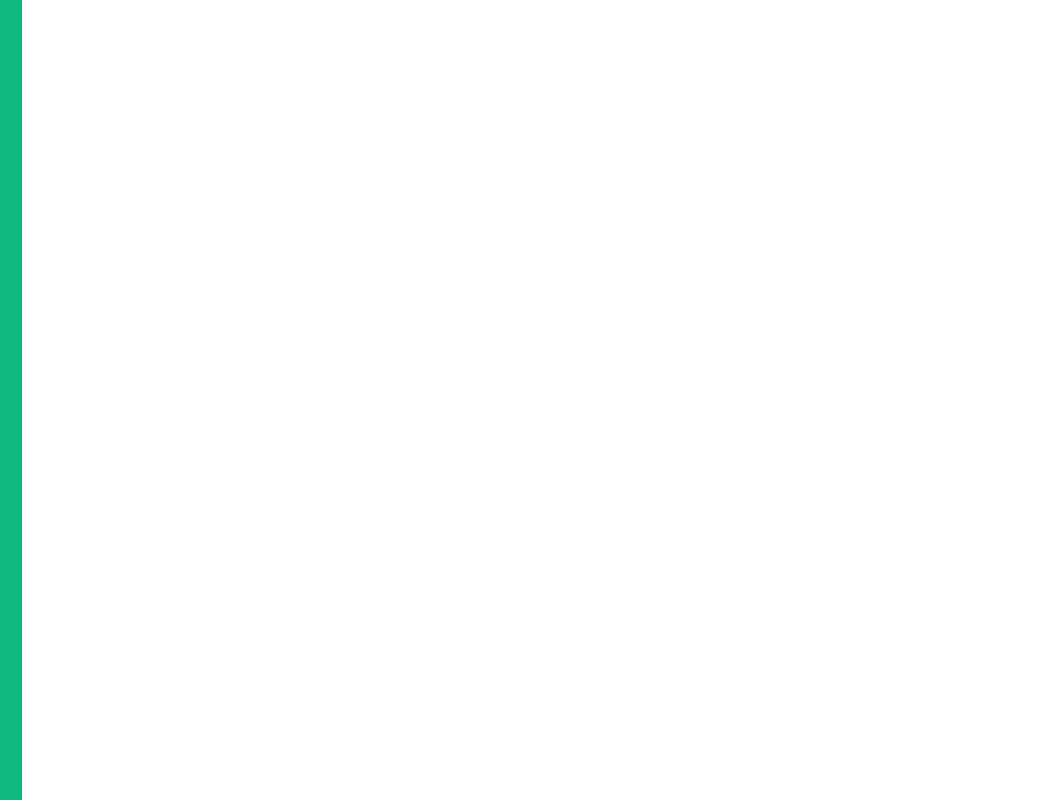
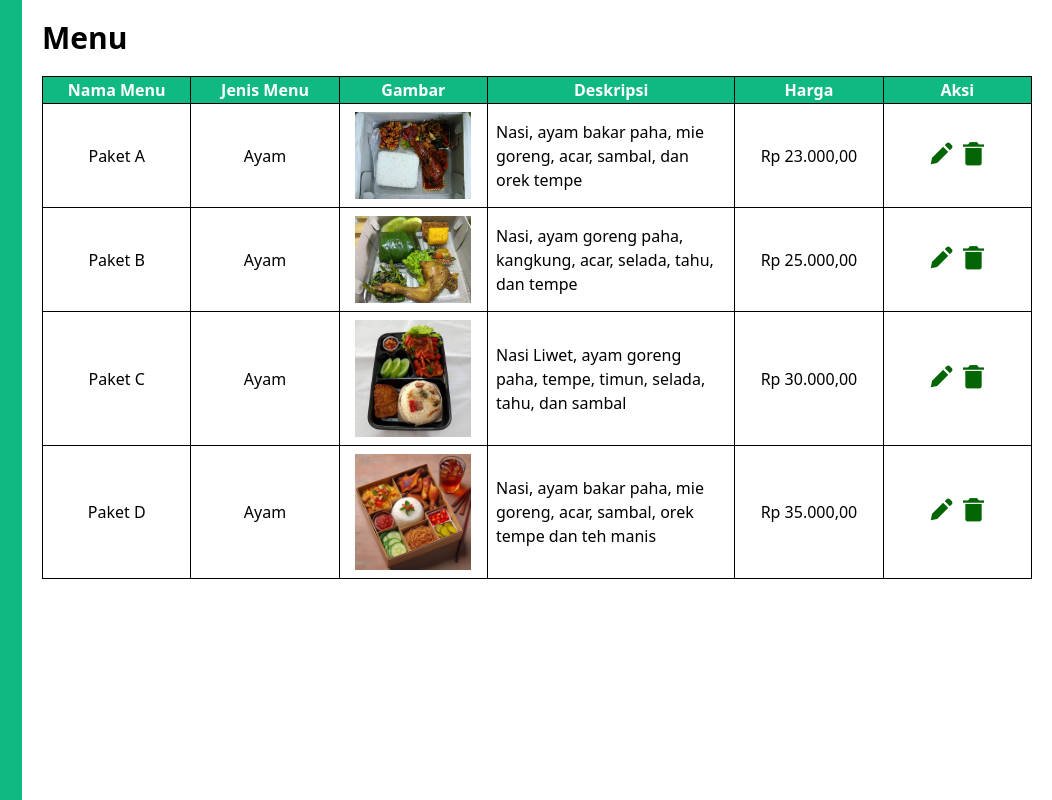
Before and after one commit to Wildanzulfikar/CateringUAS, a website: page dist/admin/admin.html in a window 1280 px wide. Shown: the full height of the page, 228-1280 px from the left. Drawn offline with nearby package versions, Linux system fonts and the light colour scheme; some packages are replaced by stand-ins of ours; a script that the page names is missing.

Commit message:
sudah jadi admin dashboard di bagian home

```diff
--- a/dist/admin/admin.html
+++ b/dist/admin/admin.html
@@ -11,9 +11,9 @@
     <link href="https://unpkg.com/boxicons@2.1.4/css/boxicons.min.css" rel="stylesheet" />
 </head>
 
-<body class="flex">
+<body class="flex w-full">
     <!-- header -->
-    <header class="bg-emerald-500 h-screen w-[250px] px-5 py-4 flex flex-col justify-between">
+    <header class="bg-emerald-500 h-screen w-[250px] px-5 py-4 flex flex-col justify-between fixed">
         <!-- nav inti -->
         <div class="flex flex-col items-start">
             <!-- logo -->
@@ -63,8 +63,79 @@
         </div>
     </header>
     <!-- main -->
-    <main>
+    <main class="ml-[250px] p-5 w-full">
+        <!-- title -->
+        <h1 class="text-3xl font-bold mb-5">Menu</h1>
         <!-- isi aja -->
+        <table class="border border-black">
+            <!-- nama kolom -->
+            <thead>
+                <tr class="bg-emerald-500 text-white ">
+                    <th class="border border-black w-[15%]">Nama Menu</th>
+                    <th class="border border-black w-[15%]">Jenis Menu</th>
+                    <th class="border border-black w-[15%]">Gambar</th>
+                    <th class="border border-black w-[25%]">Deskripsi</th>
+                    <th class="border border-black w-[15%]">Harga</th>
+                    <th class="border border-black w-[15%]">Aksi</th>
+                </tr>
+            </thead>
+            <!-- isi kolom -->
+            <tbody class="border border-black">
+                <tr>
+                    <td class="text-center border border-black">Paket A</td>
+                    <td class="text-center border border-black">Ayam</td>
+                    <td class="border border-black py-2"><img src="../img/ayam-bakar.jpg" alt="menu-tabel" class="w-[80%] m-auto"></td>
+                    <td class="border border-black px-2">Nasi, ayam bakar paha, mie goreng, acar, sambal, dan orek tempe</td>
+                    <td class="border border-black text-center">Rp 23.000,00</td>
+                    <td class="border border-black text-center gap-x-5">
+                        <a href="#editmenu">
+                            <i class='bx bxs-pencil' style="color: #046504; font-size: 28px;"></i>
+                        </a>
+                        <i class='bx bxs-trash-alt' style="color: #046504; font-size: 28px;"></i>
+                    </td>
+                </tr>
+                <tr>
+                    <td class="text-center border border-black">Paket B</td>
+                    <td class="text-center border border-black">Ayam</td>
+                    <td class="border border-black py-2"><img src="../img/nasi-ayamjpg.jpg" alt="menu-tabel" class="w-[80%] m-auto"></td>
+                    <td class="border border-black px-2">Nasi, ayam goreng paha, kangkung, acar, selada, tahu, dan tempe</td>
+                    <td class="border border-black text-center">Rp 25.000,00</td>
+                    <td class="border border-black text-center gap-x-5">
+                        <a href="#editmenu">
+                            <i class='bx bxs-pencil' style="color: #046504; font-size: 28px;"></i>
+                        </a>
+                        <i class='bx bxs-trash-alt' style="color: #046504; font-size: 28px;"></i>
+                    </td>
+                </tr>
+                <tr>
+                    <td class="text-center border border-black">Paket C</td>
+                    <td class="text-center border border-black">Ayam</td>
+                    <td class="border border-black py-2"><img src="../img/nasiliwet.jpg" alt="menu-tabel" class="w-[80%] m-auto"></td>
+                    <td class="border border-black px-2">Nasi Liwet, ayam goreng paha, tempe, timun, selada, tahu, dan sambal</td>
+                    <td class="border border-black text-center">Rp 30.000,00</td>
+                    <td class="border border-black text-center gap-x-5">
+                        <a href="#editmenu">
+                            <i class='bx bxs-pencil' style="color: #046504; font-size: 28px;"></i>
+                        </a>
+                        <i class='bx bxs-trash-alt' style="color: #046504; font-size: 28px;"></i>
+                    </td>
+                </tr>
+                <tr>
+                    <td class="text-center border border-black">Paket D</td>
+                    <td class="text-center border border-black">Ayam</td>
+                    <td class="border border-black py-2"><img src="../img/ayam-d.jpg" alt="menu-tabel" class="w-[80%] m-auto"></td>
+                    <td class="border border-black px-2">Nasi, ayam bakar paha, mie goreng, acar, sambal, orek tempe dan teh manis</td>
+                    <td class="border border-black text-center">Rp 35.000,00</td>
+                    <td class="border border-black text-center gap-x-5">
+                        <a href="#editmenu">
+                            <i class='bx bxs-pencil' style="color: #046504; font-size: 28px;"></i>
+                        </a>
+                        <i class='bx bxs-trash-alt' style="color: #046504; font-size: 28px;"></i>
+                    </td>
+                </tr>
+
+            </tbody>
+        </table>
     </main>
     <script></script>
 </body>
```
Also changed, not shown: dist/img/ayam-d.jpg (added), dist/output.css.
